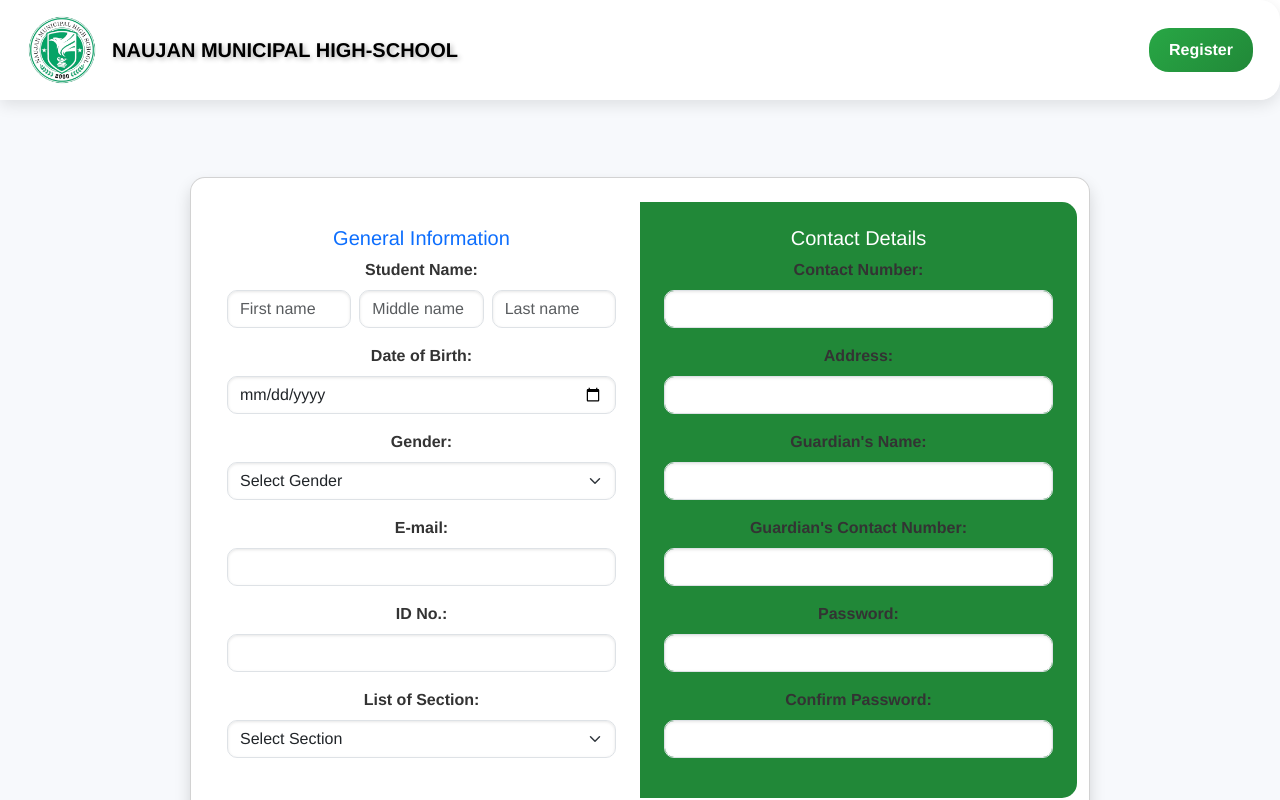
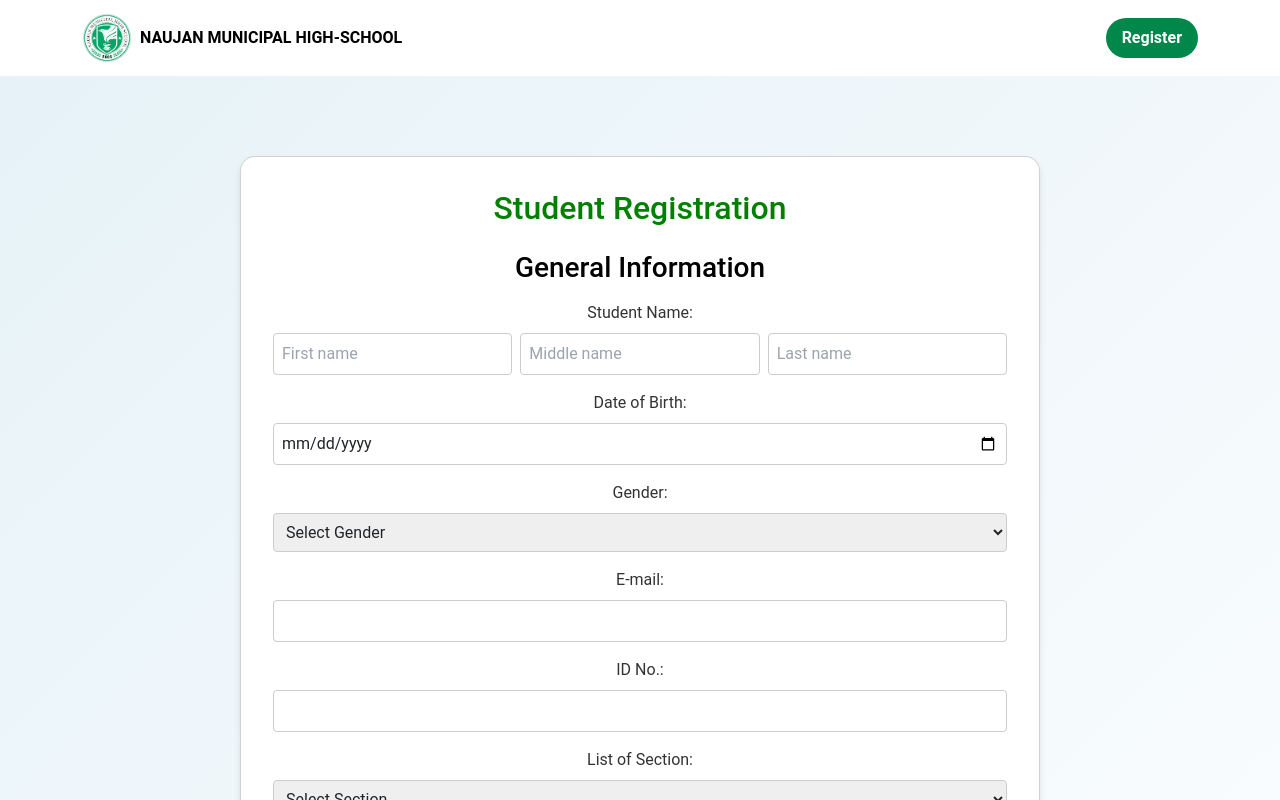
Before and after one commit to jinwoo00/FinalProject_AppDev, a Vue app in the folder frontend/: page /register in a window 1280 px wide. Shown: the top 800 px of the page. Built offline with nearby package versions, Linux system fonts and the light colour scheme.

Commit message:
Update register.vue

```diff
--- a/frontend/src/components/register.vue
+++ b/frontend/src/components/register.vue
@@ -1,114 +1,101 @@
 <template>
-  <nav class="navbar navbar-expand-lg navbar-light bg-light fixed-top">
-    <div class="container-fluid">
-      <!-- Left-aligned logo and name -->
-      <div class="navbar-brand-container">
-        <a class="navbar-brand" href="/user">
-          <img src="@/assets/munhi_logo.png" alt="School Logo" class="d-inline-block align-text-center logo-img">
+  <div class="register-page">
+    <nav class="navbar">
+      <div class="container">
+        <div class="navbar-brand">
+          <img src="@/assets/munhi_logo.png" alt="School Logo" class="logo-img">
           <span class="school-name">NAUJAN MUNICIPAL HIGH-SCHOOL</span>
-        </a>
         </div>
-      <!-- Right-aligned register button -->
-      <div class="d-flex ms-auto">
-        <button @click="handleRegisterClick" class="btn btn-primary">Register</button>
-      </div>
+        <button @click="handleRegisterClick" class="btn-register">Register</button>
       </div>
     </nav>
-  <div id="register-page" class="d-flex justify-content-center align-items-center vh-100 bg-light">
-    <div class="card shadow p-4 w-100" style="max-width: 900px; display: flex; border-radius: 15px;">
-      <div class="row">
+    <div class="register-form-container">
+      <div class="card">
+        <div class="card-body">
+          <h2 class="card-title">Student Registration</h2>
+          <form @submit.prevent="handleRegister">
             <!-- General Information -->
-        <div class="col-md-6 bg-white p-4" style="border-radius: 15px 0 0 15px;">
-          <h5 class="text-primary">General Information</h5>
-          <form @submit.prevent="handleRegister">
-            <div class="mb-3">
-              <label for="student-name" class="form-label">Student Name:</label>
-              <div class="row g-2">
-                <div class="col-4">
-                  <input type="text" id="firstname" placeholder="First name" v-model="firstname" class="form-control" required />
-                  <small v-if="showWarnings && !firstname" class="text-danger">required.</small>
+            <div class="form-section">
+              <h3>General Information</h3>
+              <div class="form-group">
+                <label for="student-name">Student Name:</label>
+                <div class="name-inputs">
+                  <input type="text" id="firstname" v-model="firstname" placeholder="First name" required>
+                  <input type="text" id="middlename" v-model="middlename" placeholder="Middle name">
+                  <input type="text" id="lastname" v-model="lastname" placeholder="Last name" required>
                 </div>
-                <div class="col-4">
-                  <input type="text" id="middlename" placeholder="Middle name" v-model="middlename" class="form-control" />
-                  <!-- Middle name is optional; no required attribute -->
+                <small v-if="showWarnings && !firstname" class="text-danger">First name is required.</small>
+                <small v-if="showWarnings && !lastname" class="text-danger">Last name is required.</small>
               </div>
-                <div class="col-4">
-                  <input type="text" id="lastname" placeholder="Last name" v-model="lastname" class="form-control" required />
-                  <small v-if="showWarnings && !lastname" class="text-danger">required.</small>
+              <div class="form-group">
+                <label for="dob">Date of Birth:</label>
+                <input type="date" id="dob" v-model="dob" required>
+                <small v-if="showWarnings && !dob" class="text-danger">Date of birth is required.</small>
               </div>
-              </div>
-            </div>
-            <div class="mb-3">
-              <label for="dob" class="form-label">Date of Birth:</label>
-              <input type="date" id="dob" v-model="dob" class="form-control" required />
-              <small v-if="showWarnings && !dob" class="text-danger">required.</small>
-            </div>
-            <div class="mb-3">
-              <label for="gender" class="form-label">Gender:</label>
-              <select id="gender" v-model="gender" class="form-select" required>
+              <div class="form-group">
+                <label for="gender">Gender:</label>
+                <select id="gender" v-model="gender" required>
                   <option value="" disabled>Select Gender</option>
                   <option value="male">Male</option>
                   <option value="female">Female</option>
                   <option value="other">Other</option>
                 </select>
-              <small v-if="showWarnings && !gender" class="text-danger">required.</small>
+                <small v-if="showWarnings && !gender" class="text-danger">Gender is required.</small>
               </div>
-            <div class="mb-3">
-              <label for="email" class="form-label">E-mail:</label>
-              <input type="email" id="email" v-model="email" class="form-control" required />
-              <small v-if="showWarnings && !email" class="text-danger">required.</small>
+              <div class="form-group">
+                <label for="email">E-mail:</label>
+                <input type="email" id="email" v-model="email" required>
+                <small v-if="showWarnings && !email" class="text-danger">Email is required.</small>
               </div>
-            <div class="mb-3">
-              <label for="student-id" class="form-label">ID No.:</label>
-              <input type="text" id="student-id" v-model="studentID" class="form-control" required />
-              <small v-if="showWarnings && !studentID" class="text-danger">required.</small>
+              <div class="form-group">
+                <label for="student-id">ID No.:</label>
+                <input type="text" id="student-id" v-model="studentID" required>
+                <small v-if="showWarnings && !studentID" class="text-danger">ID is required.</small>
               </div>
-            <div class="mb-3">
-              <label for="section" class="form-label">List of Section:</label>
-              <select id="section" v-model="section" class="form-select" required>
+              <div class="form-group">
+                <label for="section">List of Section:</label>
+                <select id="section" v-model="section" required>
                   <option value="" disabled>Select Section</option>
                   <option value="section1">Section 1</option>
                   <option value="section2">Section 2</option>
                 </select>
-              <small v-if="showWarnings && !section" class="text-danger">required.</small>
+                <small v-if="showWarnings && !section" class="text-danger">Section is required.</small>
               </div>
-          </form>
             </div>
 
             <!-- Contact Details -->
-        <div class="col-md-6 bg-primary text-white p-4" style="border-radius: 0 15px 15px 0;">
-          <h5>Contact Details</h5>
-          <form @submit.prevent="handleRegister">
-            <div class="mb-3">
-              <label for="contact" class="form-label">Contact Number:</label>
-              <input type="tel" id="contact" v-model="contact" class="form-control" required />
-              <small v-if="showWarnings && !contact" class="text-danger">required.</small>
+            <div class="form-section contact-details">
+              <h3>Contact Details</h3>
+              <div class="form-group">
+                <label for="contact">Contact Number:</label>
+                <input type="tel" id="contact" v-model="contact" required>
+                <small v-if="showWarnings && !contact" class="text-danger">Contact number is required.</small>
               </div>
-            <div class="mb-3">
-              <label for="address" class="form-label">Address:</label>
-              <input type="text" id="address" v-model="address" class="form-control" required />
-              <small v-if="showWarnings && !address" class="text-danger">required.</small>
+              <div class="form-group">
+                <label for="address">Address:</label>
+                <input type="text" id="address" v-model="address" required>
+                <small v-if="showWarnings && !address" class="text-danger">Address is required.</small>
               </div>
-            <div class="mb-3">
-              <label for="guardian-name" class="form-label">Guardian's Name:</label>
-              <input type="text" id="guardian-name" v-model="guardianName" class="form-control" required />
-              <small v-if="showWarnings && !guardianName" class="text-danger">required.</small>
+              <div class="form-group">
+                <label for="guardian-name">Guardian's Name:</label>
+                <input type="text" id="guardian-name" v-model="guardianName" required>
+                <small v-if="showWarnings && !guardianName" class="text-danger">Guardian's name is required.</small>
               </div>
-            <div class="mb-3">
-              <label for="guardian-contact" class="form-label">Guardian's Contact Number:</label>
-              <input type="tel" id="guardian-contact" v-model="guardianContact" class="form-control" required />
-              <small v-if="showWarnings && !guardianContact" class="text-danger">required.</small>
+              <div class="form-group">
+                <label for="guardian-contact">Guardian's Contact Number:</label>
+                <input type="tel" id="guardian-contact" v-model="guardianContact" required>
+                <small v-if="showWarnings && !guardianContact" class="text-danger">Guardian's contact is required.</small>
               </div>
-
-            <div class="mb-3">
-              <label for="password" class="form-label">Password:</label>
-              <input type="password" id="password" v-model="password" class="form-control" required />
+              <div class="form-group">
+                <label for="password">Password:</label>
+                <input type="password" id="password" v-model="password" required>
                 <small v-if="showWarnings && !password" class="text-danger">Password is required.</small>
               </div>
-            <div class="mb-3">
-              <label for="confirmpassword" class="form-label">Confirm Password:</label>
-              <input type="password" id="confirmpassword" v-model="confirmpassword" class="form-control" required />
+              <div class="form-group">
+                <label for="confirmpassword">Confirm Password:</label>
+                <input type="password" id="confirmpassword" v-model="confirmpassword" required>
                 <small v-if="showWarnings && password !== confirmpassword" class="text-danger">Passwords do not match.</small>
+              </div>
             </div>
           </form>
         </div>
@@ -116,8 +103,6 @@
     </div>
   </div>
 </template>
-
-
 
 <script>
 import { auth, db } from '../firebaseConfig';
@@ -129,7 +114,7 @@ export default {
   data() {
     return {
       firstname: '',
-      middlename: '', // New field added
+      middlename: '',
       lastname: '',
       dob: '',
       gender: '',
@@ -165,7 +150,7 @@ export default {
 
         await setDoc(doc(db, 'users', user.uid), {
           firstname: this.firstname,
-          middlename: this.middlename, // Save middlename
+          middlename: this.middlename,
           lastname: this.lastname,
           dob: this.dob,
           gender: this.gender,
@@ -186,7 +171,7 @@ export default {
       }
     },
     handleRegisterClick() {
-      this.handleRegister(); // Trigger the register logic when clicking the button in the navbar
+      this.handleRegister();
     },
     validateForm() {
       return (
@@ -209,132 +194,144 @@ export default {
 };
 </script>
 
-
-
 <style scoped>
-/* General Body Styling */
-body, html {
-  margin: 0;
-  padding: 0;
+.register-page {
   font-family: 'Roboto', sans-serif;
-  background: linear-gradient(135deg, #fcfffd, #e3f8ff); /* Soft gradient */
-  color: #000000;
+  background: linear-gradient(135deg, #e6f2f8, #ffffff);
+  min-height: 100vh;
+  padding-bottom: 2rem;
 }
 
-/* Styling the fixed navbar */
 .navbar {
-  position: fixed;
+  background-color: white;
+  padding: 0.5rem 1rem;
+  position: absolute;
   top: 0;
   left: 0;
-  width: 100%;
+  right: 0;
   z-index: 1000;
-  box-shadow: 0 5px 15px rgba(0, 0, 0, 0.1);
-  background: linear-gradient(135deg, white, white);
-  padding: 10px 15px;
-
 }
 
-.navbar-brand-container {
-  display:inline-flexbox;
+.container {
+  display: flex;
+  justify-content: space-between;
   align-items: center;
-
 }
 
 .navbar-brand {
   display: flex;
   align-items: center;
-  text-transform: uppercase;
 }
 
 .logo-img {
-  width: 70px;
+  width: 50px;
   height: auto;
-  margin-right: 15px;
+  margin-right: 0.5rem;
 }
 
 .school-name {
-  font-size: 20px;
+  color: black;
+  font-size: 1rem;
   font-weight: bold;
-  color: black;
-  text-shadow: 2px 2px 5px rgba(0, 0, 0, 0.3);
 }
 
+.btn-register {
+  background-color: #018749;
+  color: White;
+  border: none;
+  padding: 0.5rem 1rem;
+  border-radius: 20px;
+  cursor: pointer;
+  font-weight: bold;
+}
 
-/* Register Page Layout */
-#register-page {
-  background-color: #f0f8ff;
+.register-form-container {
+  padding-top: 80px;
   display: flex;
   justify-content: center;
   align-items: center;
-  min-height: 100vh;
-  padding-top: 80px; /* Adjusted for space to avoid navbar overlap */
 }
 
 .card {
-  border-radius: 70px;
-  overflow: hidden;
-  box-shadow: 0 4px 20px rgba(0, 0, 0, 0.1);
   background-color: white;
-  display: flexbox;
-  color: #000000 !important;
+  border-radius: 15px;
+  box-shadow: 0 4px 6px rgba(0, 0, 0, 0.1);
+  width: 100%;
+  max-width: 800px;
+  margin: 1rem;
 }
 
-.form-label {
-  font-weight: 600;
+.card-body {
+  padding: 2rem;
+}
+
+.card-title {
+  color: Green;
+  text-align: center;
+  margin-bottom: 1.5rem;
+}
+
+.form-section {
+  margin-bottom: 2rem;
+}
+
+.form-section h3 {
+  color: black;
+  margin-bottom: 1rem;
+}
+
+.form-group {
+  margin-bottom: 1rem;
+}
+
+label {
+  display: block;
+  margin-bottom: 0.5rem;
   color: #333;
 }
 
-button {
-  font-weight: bold;
-  background: linear-gradient(135deg, #28a745, #218838); /* Green gradient */
-  border-radius: 20px;
-  border: none;
-  padding: 10px 20px;
-  color: white; /* Text color */
-  transition: background-color 0.3s ease, transform 0.2s ease;
-
+input, select {
+  width: 100%;
+  padding: 0.5rem;
+  border: 1px solid #ccc;
+  border-radius: 4px;
+  font-size: 1rem;
 }
 
-/* Input Fields Styling */
-.form-control, .form-select {
-  border-radius: 10px;
-  box-shadow: inset 0 1px 3px rgba(0, 0, 0, 0.1);
-  transition: box-shadow 0.3s ease;
-
+.name-inputs {
+  display: flex;
+  gap: 0.5rem;
 }
 
-.form-control:focus, .form-select:focus {
-  box-shadow: 0 0 5px rgba(0, 0, 0, 0.2);
+.name-inputs input {
+  flex: 1;
 }
 
-.bg-primary {
-  background-color: #218838 !important; /* Rich blue color */
-  border-radius: 20px 0 0 20px;
+.contact-details {
+  background-color: #f0f8ff;
+  padding: 1rem;
+  border-radius: 10px;
+}
+.text-danger {
+  color: #dc3545;
+  font-size: 0.875rem;
 }
 
-.bg-light {
-  background-color: #f7f9fc !important;
-  border-radius: 0 20px 20px 0;
+@media (max-width: 768px) {
+  .school-name {
+    font-size: 0.875rem;
   }
 
-/* Responsive adjustments */
-@media (max-width: 768px) {
-  .navbar-brand-container {
-    justify-content: space-between;
+  .card-body {
+    padding: 1rem;
   }
 
-  .school-name {
-    font-size: 18px;
+  .name-inputs {
+    flex-direction: column;
   }
 
-  .card {
-    flex-direction: column;
-    padding: 20px;
+  .name-inputs input {
+    margin-bottom: 0.5rem;
   }
-
-  #register-page {
-    padding-top: 100px;
-  }
-
 }
 </style>
```
Lines whose indentation alone changed are shown as unchanged.
